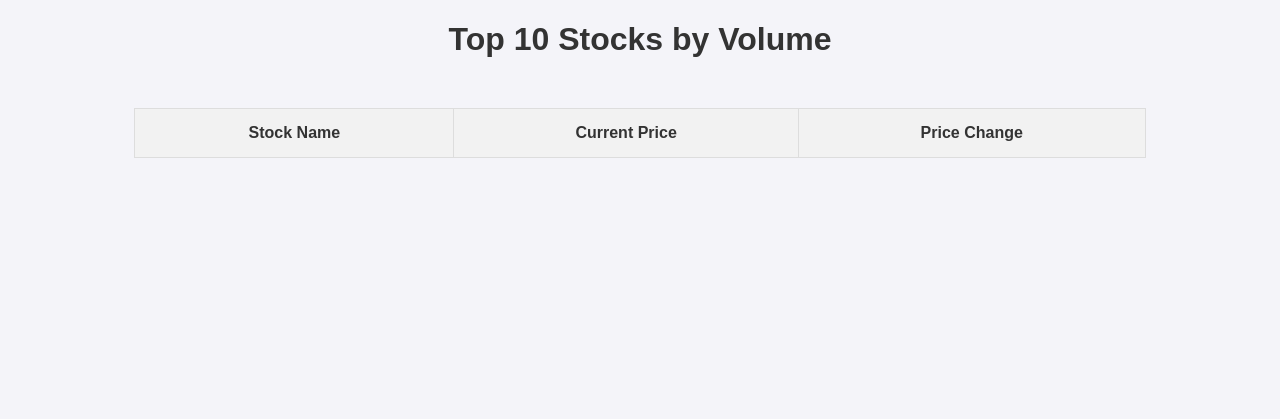
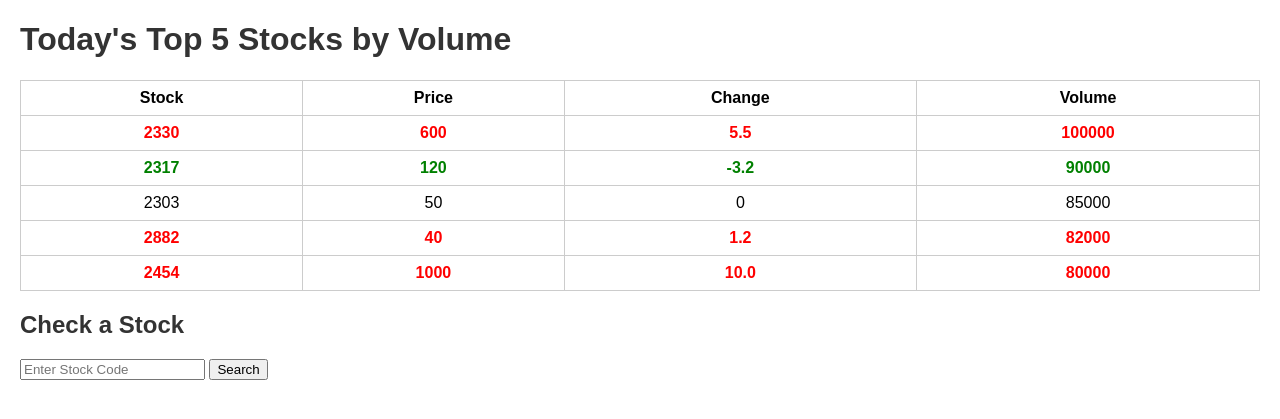
Before and after one commit to novtwadmo/stock-practicing2, a Flask app: page / in a window 1280 px wide. Shown: the top 419 px of the page. Run offline with Flask 3, Linux system fonts and the light colour scheme; lists and menus that the app fills with data are empty.

Commit message:
Initial commit for stocker

```diff
--- a/app.py
+++ b/app.py
@@ -95,7 +95,8 @@ def index():
 if __name__ == '__main__':
     app.run(debug=True)"""
 
-from flask import Flask, render_template
+#正確但超時
+"""from flask import Flask, render_template
 import twstock
 
 app = Flask(__name__)
@@ -125,4 +126,43 @@ def index():
     return render_template('index.html', stocks=top_10_stocks)
 
 if __name__ == '__main__':
+    app.run(debug=True)"""
+
+from flask import Flask, render_template, request
+import twstock
+
+app = Flask(__name__)
+
+# 取得前 5 名成交量最高的股票
+def get_top_5_stocks():
+    # 在這裡我們模擬成交量最高的5支股票
+    stock_data = [
+        {"name": "2330", "price": 600, "change": 5.5, "volume": 100000},
+        {"name": "2317", "price": 120, "change": -3.2, "volume": 90000},
+        {"name": "2303", "price": 50, "change": 0, "volume": 85000},
+        {"name": "2882", "price": 40, "change": 1.2, "volume": 82000},
+        {"name": "2454", "price": 1000, "change": 10.0, "volume": 80000},
+    ]
+    return stock_data
+
+# 查詢使用者輸入的股票
+def get_user_stock(stock_id):
+    stock = twstock.Stock(stock_id)
+    price = stock.price[-1]
+    change = stock.price[-1] - stock.price[-2]  # 漲跌幅
+    stock_data = {"name": stock.sid, "price": price, "change": change, "volume": stock.capacity[-1]}
+    return stock_data
+
+@app.route("/", methods=["GET", "POST"])
+def index():
+    top_5_stocks = get_top_5_stocks()
+    user_stock = None
+    if request.method == "POST":
+        stock_id = request.form["stock_id"]
+        if stock_id:
+            user_stock = get_user_stock(stock_id)
+
+    return render_template("index.html", top_5_stocks=top_5_stocks, user_stock=user_stock)
+
+if __name__ == "__main__":
     app.run(debug=True)
--- /dev/null
+++ b/static/script.js
@@ -0,0 +1,4 @@
+// 動態顯示效果可在這裡加入，如股票的數字自動滾動效果等
+document.addEventListener("DOMContentLoaded", function() {
+    // 可加入自動更新或數據刷新等效果
+});
--- /dev/null
+++ b/static/style.css
@@ -0,0 +1,46 @@
+body {
+    font-family: Arial, sans-serif;
+    margin: 20px;
+}
+
+h1, h2 {
+    color: #333;
+}
+
+#stock-table, table {
+    width: 100%;
+    border-collapse: collapse;
+    margin-bottom: 20px;
+}
+
+#stock-table th, #stock-table td, table th, table td {
+    border: 1px solid #ccc;
+    padding: 8px;
+    text-align: center;
+}
+
+.up {
+    color: red;
+}
+
+.down {
+    color: green;
+}
+
+.neutral {
+    color: black;
+}
+
+.up td, .down td {
+    font-weight: bold;
+}
+
+.up-stop {
+    background-color: red;
+    color: white;
+}
+
+.down-stop {
+    background-color: green;
+    color: white;
+}
--- a/templates/index.html
+++ b/templates/index.html
@@ -125,7 +125,7 @@
 </html>-->
 
 
-<!DOCTYPE html>
+<!--<!DOCTYPE html>
 <html lang="en">
 <head>
     <meta charset="UTF-8">
@@ -187,4 +187,66 @@
         </tbody>
     </table>
 </body>
+</html>-->
+
+<!DOCTYPE html>
+<html lang="en">
+<head>
+    <meta charset="UTF-8">
+    <meta name="viewport" content="width=device-width, initial-scale=1.0">
+    <title>Stock Tracker</title>
+    <link rel="stylesheet" href="{{ url_for('static', filename='style.css') }}">
+</head>
+<body>
+    <h1>Today's Top 5 Stocks by Volume</h1>
+    <table id="stock-table">
+        <thead>
+            <tr>
+                <th>Stock</th>
+                <th>Price</th>
+                <th>Change</th>
+                <th>Volume</th>
+            </tr>
+        </thead>
+        <tbody>
+            {% for stock in top_5_stocks %}
+            <tr class="{% if stock.change > 0 %}up{% elif stock.change < 0 %}down{% else %}neutral{% endif %}">
+                <td>{{ stock.name }}</td>
+                <td>{{ stock.price }}</td>
+                <td>{{ stock.change }}</td>
+                <td>{{ stock.volume }}</td>
+            </tr>
+            {% endfor %}
+        </tbody>
+    </table>
+
+    <h2>Check a Stock</h2>
+    <form method="POST">
+        <input type="text" name="stock_id" placeholder="Enter Stock Code" required>
+        <button type="submit">Search</button>
+    </form>
+
+    {% if user_stock %}
+    <h3>Stock Information for {{ user_stock.name }}</h3>
+    <table>
+        <thead>
+            <tr>
+                <th>Stock</th>
+                <th>Price</th>
+                <th>Change</th>
+                <th>Volume</th>
+            </tr>
+        </thead>
+        <tbody>
+            <tr class="{% if user_stock.change > 0 %}up{% elif user_stock.change < 0 %}down{% else %}neutral{% endif %}">
+                <td>{{ user_stock.name }}</td>
+                <td>{{ user_stock.price }}</td>
+                <td>{{ user_stock.change }}</td>
+                <td>{{ user_stock.volume }}</td>
+            </tr>
+        </tbody>
+    </table>
+    {% endif %}
+</body>
+<script src="{{ url_for('static', filename='script.js') }}"></script>
 </html>
```
Also changed, not shown: 1 other file.
